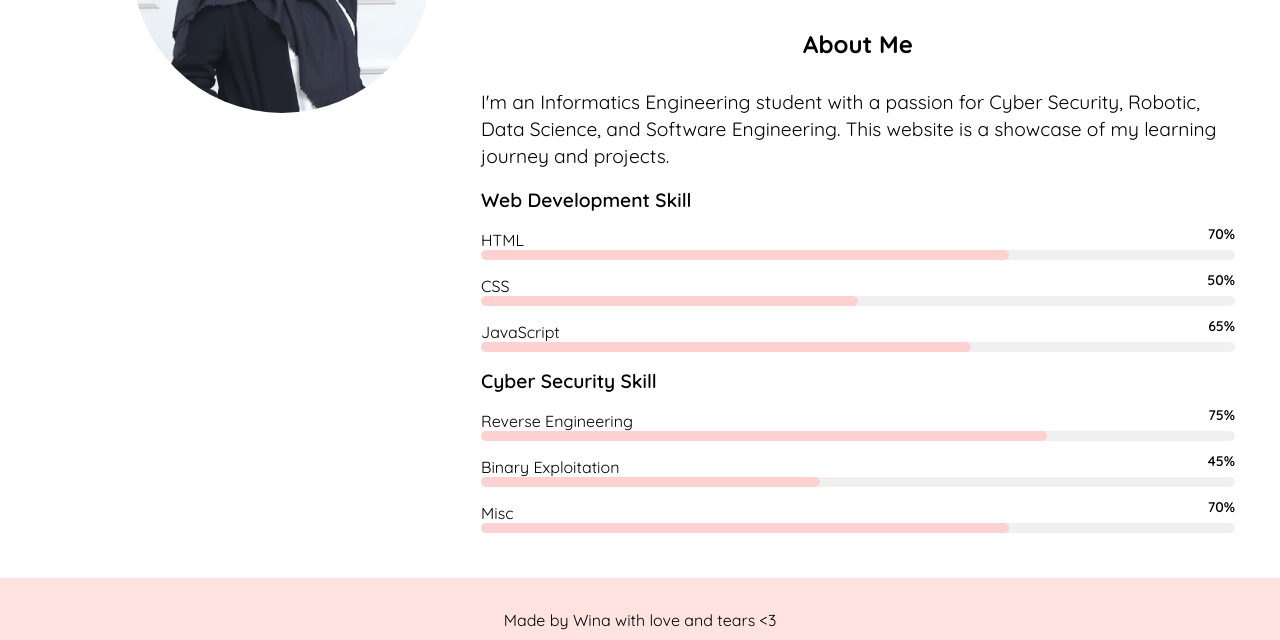
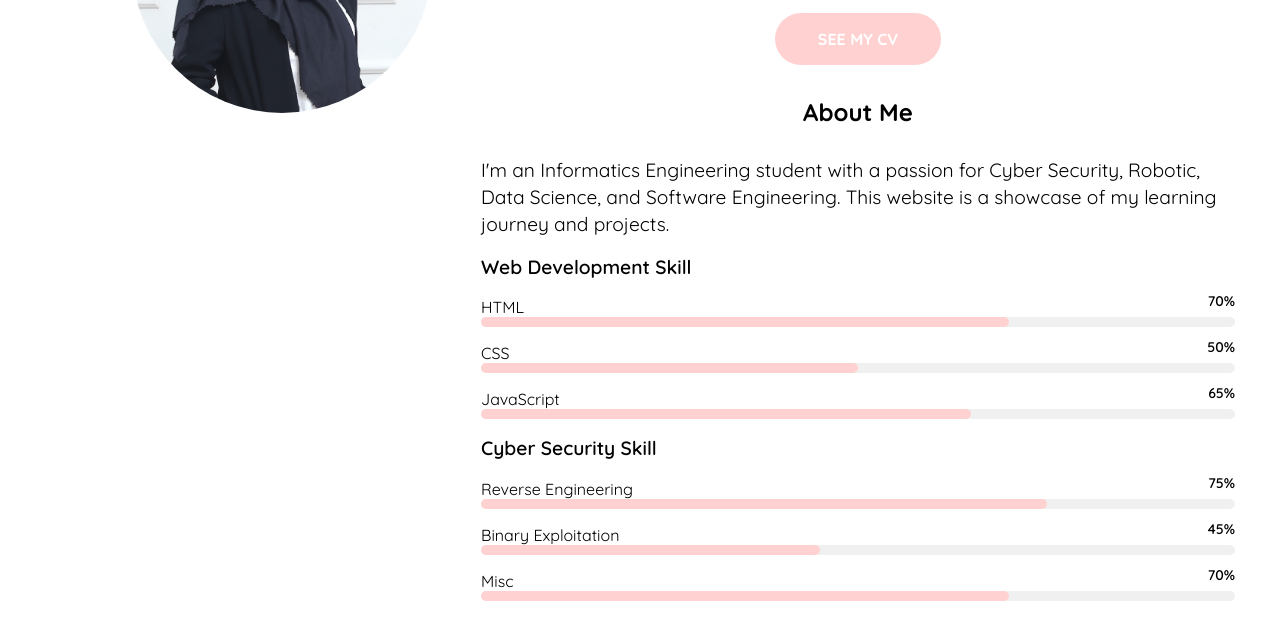
Before and after one commit to winati17/pemweb-portofolio, a plain HTML site: page index.html in a window 1280 px wide. Shown: the part 331-971 px from the top of the page. Drawn offline with Linux system fonts and the light colour scheme.

Commit message:
feat : add CV button

```diff
--- a/index.html
+++ b/index.html
@@ -43,6 +43,7 @@
       <article id="home-section">
         <div class="description">
           <h1 class="title">Hi! My name is Winati Mutmainnah</h1>
+          <button><a href="https://drive.google.com/file/d/1EMevIVHpGmck0fj-VEYnYtasTohsrRDi/view?usp=sharing">See My CV</a></button>
         </div>
       </article>
 
```
